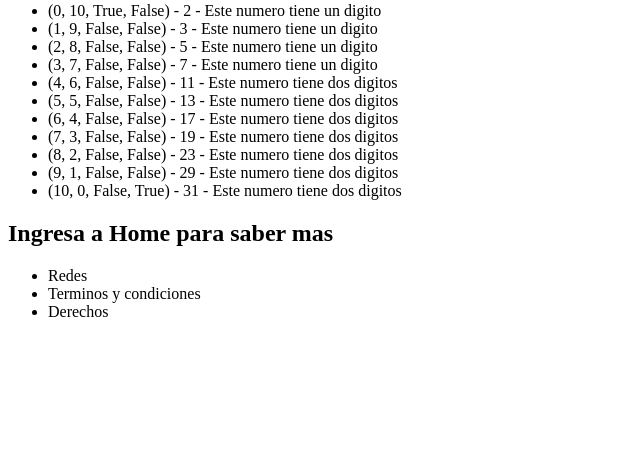
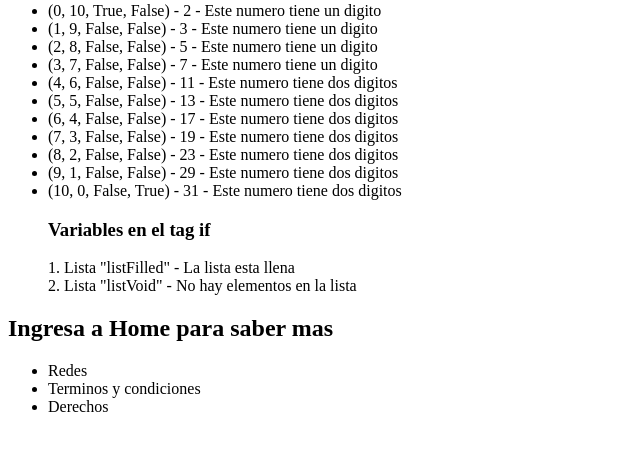
Before and after one commit to JamesCordova/DJango-parte-04, a Django app: page /noAccess in a window 1280 px wide. Shown: the part 236-687 px from the top of the page, without its empty margins (0-640 px from the left). Run offline with Django 4.2, Linux system fonts and the light colour scheme.

Commit message:
prueba de variables del contexto usadas en el tag if

```diff
--- a/src/dispositivos/models.py
+++ b/src/dispositivos/models.py
@@ -3,6 +3,6 @@ from django.db import models
 # Create your models here.
 class Dispositivo(models.Model):
     nombre = models.TextField(max_length=10,blank=False)
-    marca = models.TextField(default="unknown",max_length=10)
+    marca = models.CharField(default="unknown",max_length=10)
     numero = models.IntegerField(blank=False)
     funcional = models.BooleanField()
--- a/src/inicio/views.py
+++ b/src/inicio/views.py
@@ -22,6 +22,8 @@ def paginaNoAccess(request, *args, **kwargs):
     myContext = {
         'text': 'Un ejemplo de texto',
         'number': 44.3,
-        'list': [2,3,5,7,11,13,17,19,23,29,31]
+        'list': [2,3,5,7,11,13,17,19,23,29,31],
+        'listVoid': [],
+        'listFilled': ['natación', 'futbol', 'voley', 'basquet'] # deportes que me agradan
     }
     return render(request,'noAccess.html', myContext)
--- a/src/templates/noAccess.html
+++ b/src/templates/noAccess.html
@@ -18,5 +18,20 @@
             {% endif %}
             </li>
         {% endfor %}
+        <h3>Variables en el tag if</h3>
+        <p>
+            1. Lista "listFilled"
+            {% if listFilled %}
+                - La lista esta llena
+            {% else %}
+                - No hay elementos en la lista
+            {% endif %}<br>
+            2. Lista "listVoid"
+            {% if listVoid %}
+                - La lista esta llena
+            {% else %}
+                - No hay elementos en la lista
+            {% endif %}<br>
+        </p>
     </ul>
 {% endblock %}
```
Also changed, not shown: src/db.sqlite3.
